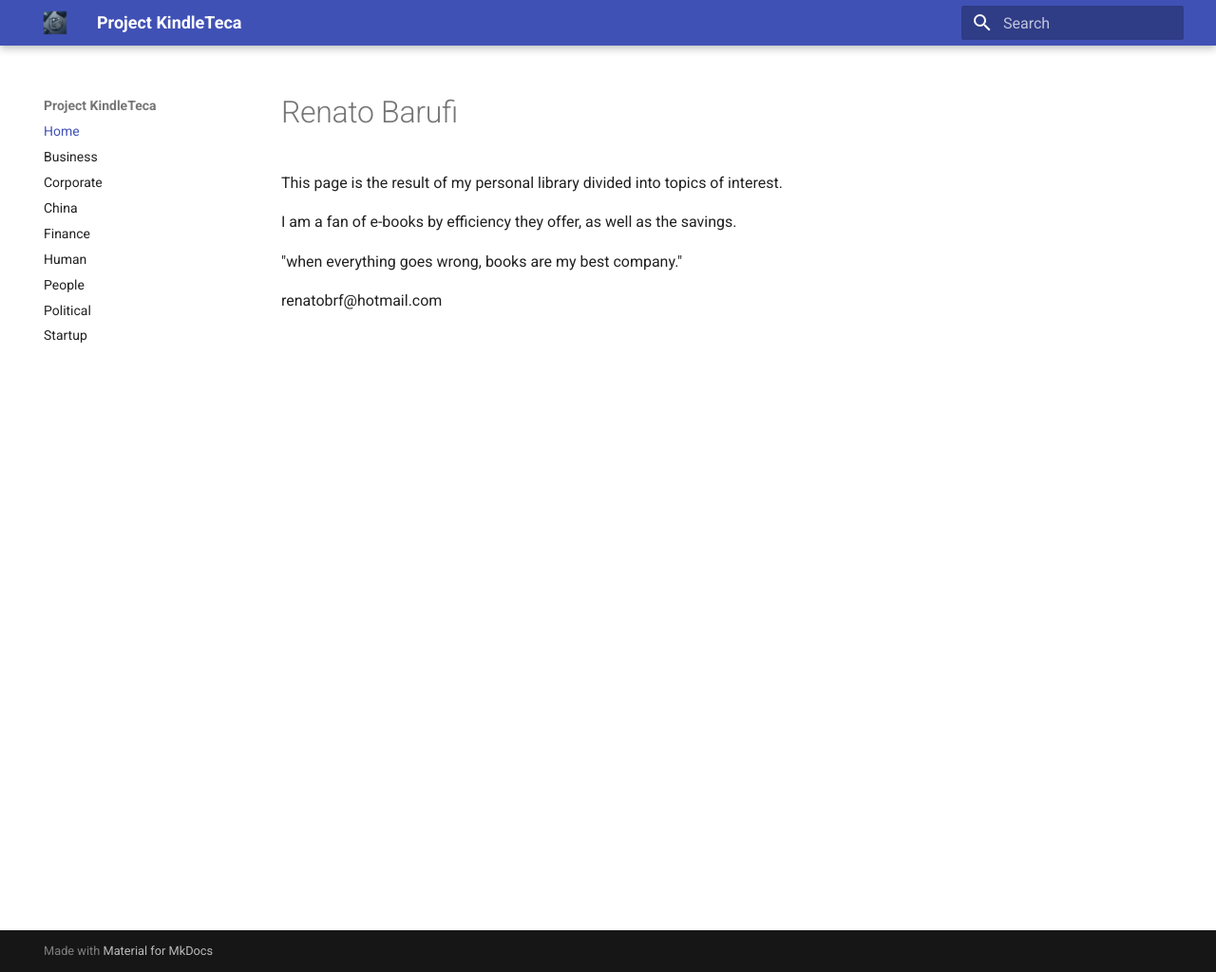
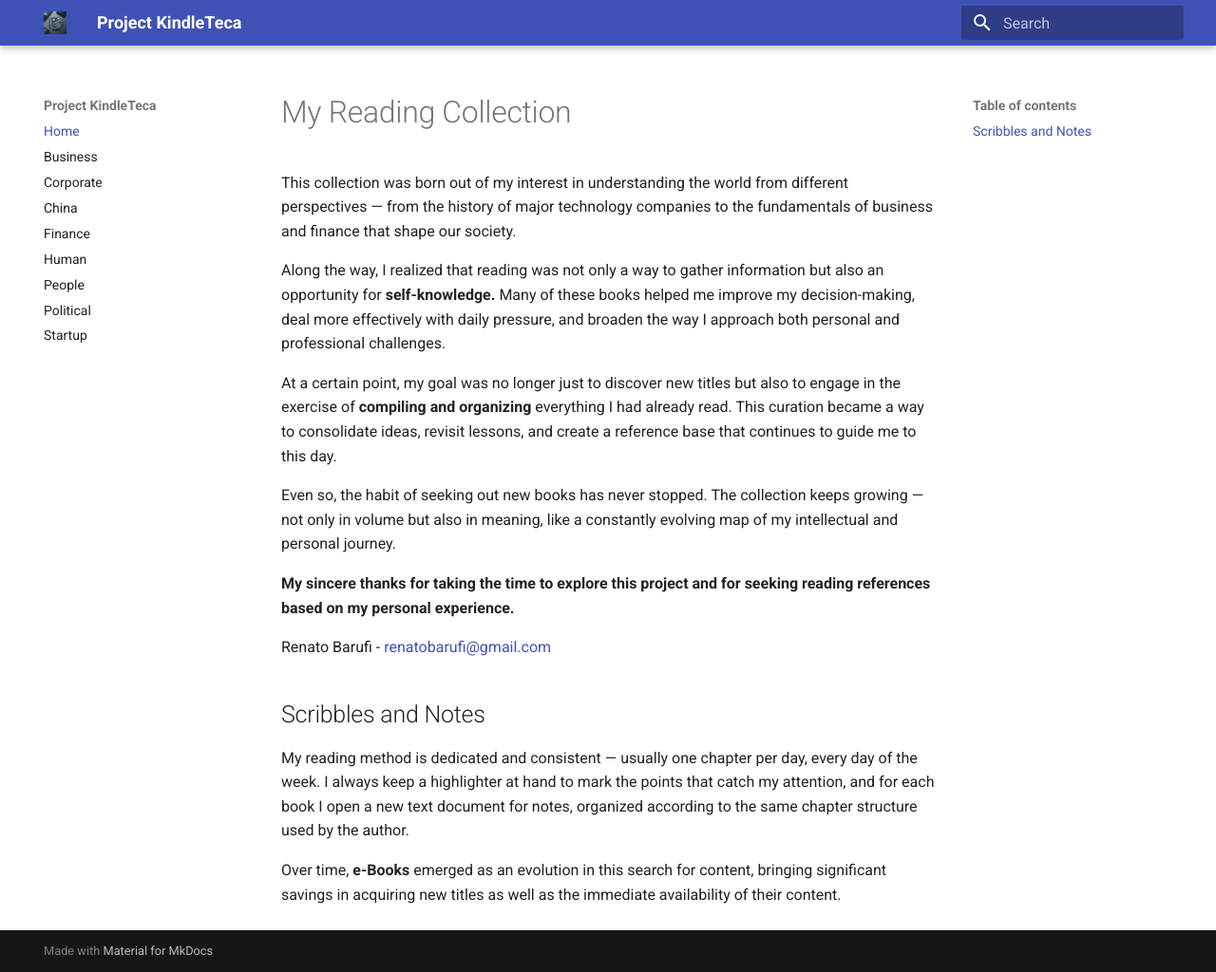
Before and after one commit to renatobrf/kindle-teca, an MkDocs documentation site: the page built from docs/index.md, in a window 1280 px wide and 1024 px high. Shown: the whole window at 95% size. Built offline with MkDocs 1.6.1 and Material for MkDocs 9.7.7, drawn with Linux system fonts in a browser that asks for light colours.

Commit message:
updates.

```diff
--- a/docs/index.md
+++ b/docs/index.md
@@ -1,8 +1,19 @@
-# Renato Barufi
-This page is the result of my personal library divided into topics of interest.
+# My Reading Collection
 
-I am a fan of e-books by efficiency they offer, as well as the savings.
+This collection was born out of my interest in understanding the world from different perspectives — from the history of major technology companies to the fundamentals of business and finance that shape our society.
 
-"when everything goes wrong, books are my best company."
+Along the way, I realized that reading was not only a way to gather information but also an opportunity for **self-knowledge.** Many of these books helped me improve my decision-making, deal more effectively with daily pressure, and broaden the way I approach both personal and professional challenges.
 
-renatobrf@hotmail.com
+At a certain point, my goal was no longer just to discover new titles but also to engage in the exercise of **compiling and organizing** everything I had already read. This curation became a way to consolidate ideas, revisit lessons, and create a reference base that continues to guide me to this day.
+
+Even so, the habit of seeking out new books has never stopped. The collection keeps growing — not only in volume but also in meaning, like a constantly evolving map of my intellectual and personal journey.
+
+**My sincere thanks for taking the time to explore this project and for seeking reading references based on my personal experience.**
+
+Renato Barufi - [renatobarufi@gmail.com](mailto:renatobarufi@gmail.com)
+
+## Scribbles and Notes
+
+My reading method is dedicated and consistent — usually one chapter per day, every day of the week. I always keep a highlighter at hand to mark the points that catch my attention, and for each book I open a new text document for notes, organized according to the same chapter structure used by the author.
+
+Over time, **e-Books** emerged as an evolution in this search for content, bringing significant savings in acquiring new titles as well as the immediate availability of their content.
```
Also changed, not shown: docs/business.md (+6 -2 lines), docs/human.md (+1 -0 lines).
